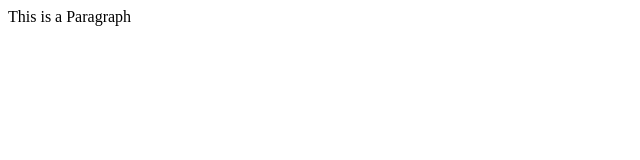
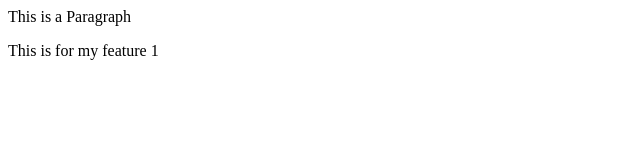
Before and after one commit to ishitarawat671/techtitans, a plain HTML site: page index.html in a window 1280 px wide. Shown: the whole page, without its empty margins (0-640 px from the left). Drawn offline with Linux system fonts and the light colour scheme.

Commit message:
Add new features

```diff
--- a/index.html
+++ b/index.html
@@ -1 +1,2 @@
 <p>This is a Paragraph</p>
+<p>This is for my feature 1</p>
```
